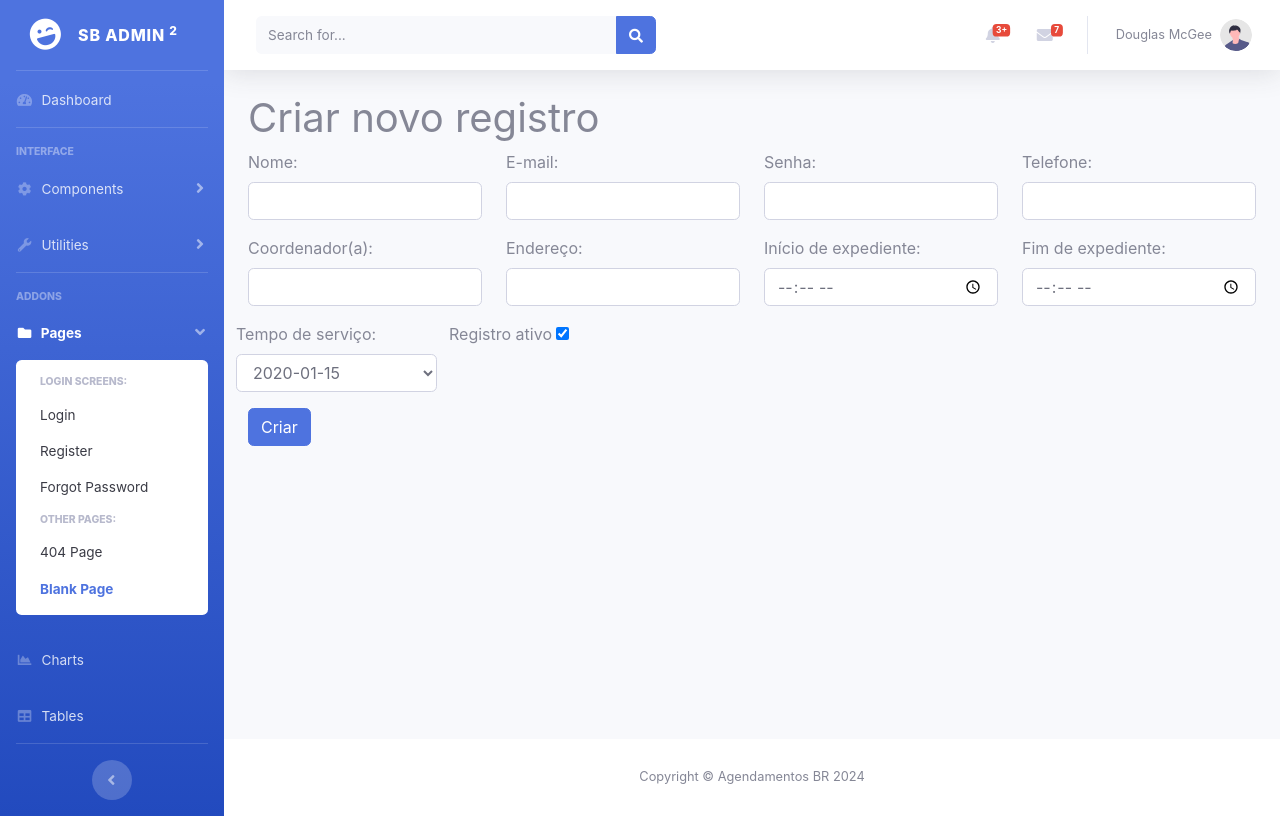
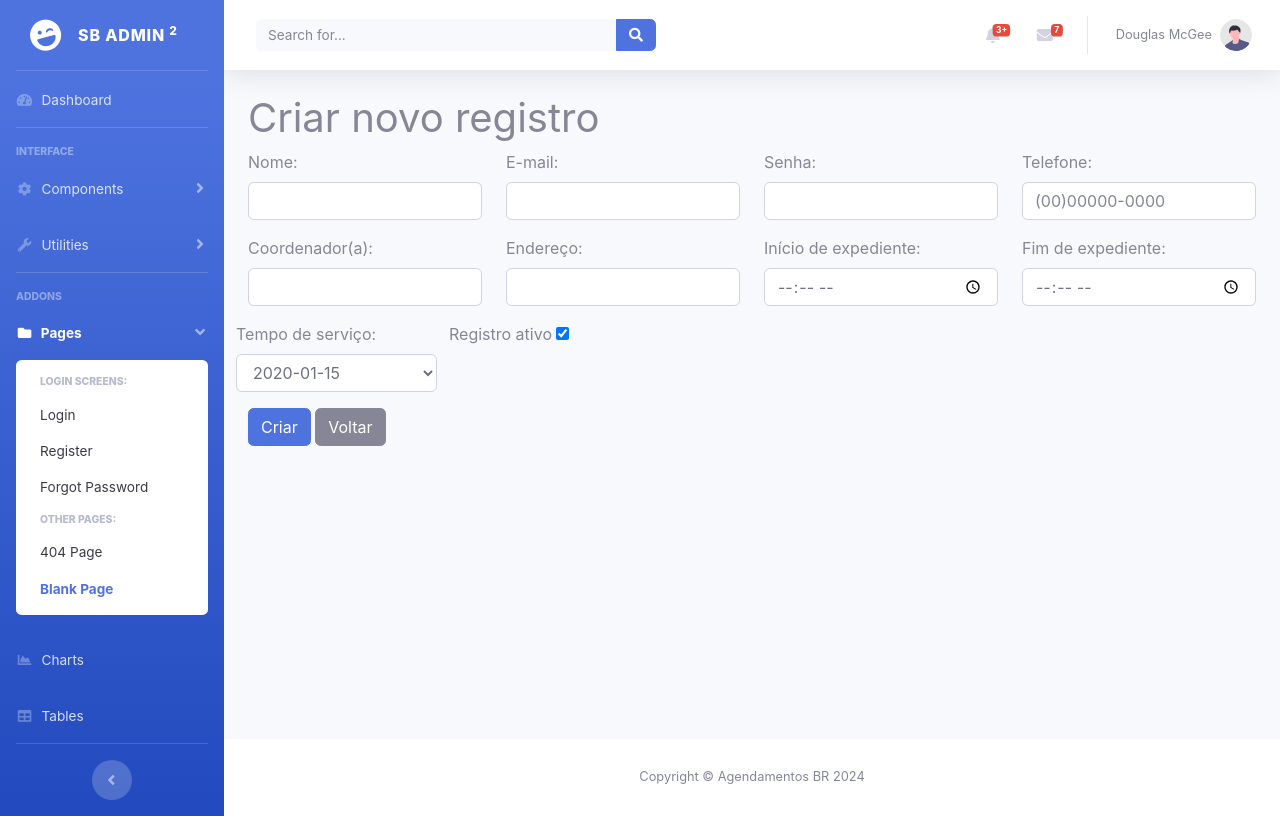
Before and after one commit to gabrielprogramadorweb/sistema-agendamentos, a Laravel app: template agendamentos/resources/views/Back/Units/create.blade.php in a window 1280 px wide. Run offline with Laravel 9, Linux system fonts and the light colour scheme; the template is opened without the code that fills it: most values are stand-ins (such as "Sample title", 1, 10 or a date in 2020).

Commit message:
[tarefa] - Criando botão com rota para voltar para a pagina principal de unidades

```diff
--- a/agendamentos/app/Http/Controllers/Super/UnitsController.php
+++ b/agendamentos/app/Http/Controllers/Super/UnitsController.php
@@ -58,7 +58,6 @@ class UnitsController extends Controller
     public function create()
     {
         try {
-
             $title = 'Criar unidade nova';
             $serviceTimes = $this->serviceTimes;
             return view('Back.Units.create', compact('title', 'serviceTimes'));
--- a/agendamentos/resources/views/Back/Layout/main.blade.php
+++ b/agendamentos/resources/views/Back/Layout/main.blade.php
@@ -170,16 +170,13 @@
                     </div>
                 </form>
 
-                <!-- Topbar Navbar -->
                 <ul class="navbar-nav ml-auto">
 
-                    <!-- Nav Item - Search Dropdown (Visible Only XS) -->
                     <li class="nav-item dropdown no-arrow d-sm-none">
                         <a class="nav-link dropdown-toggle" href="#" id="searchDropdown" role="button"
                            data-toggle="dropdown" aria-haspopup="true" aria-expanded="false">
                             <i class="fas fa-search fa-fw"></i>
                         </a>
-                        <!-- Dropdown - Messages -->
                         <div class="dropdown-menu dropdown-menu-right p-3 shadow animated--grow-in"
                              aria-labelledby="searchDropdown">
                             <form class="form-inline mr-auto w-100 navbar-search">
@@ -197,15 +194,12 @@
                         </div>
                     </li>
 
-                    <!-- Nav Item - Alerts -->
                     <li class="nav-item dropdown no-arrow mx-1">
                         <a class="nav-link dropdown-toggle" href="#" id="alertsDropdown" role="button"
                            data-toggle="dropdown" aria-haspopup="true" aria-expanded="false">
                             <i class="fas fa-bell fa-fw"></i>
-                            <!-- Counter - Alerts -->
                             <span class="badge badge-danger badge-counter">3+</span>
                         </a>
-                        <!-- Dropdown - Alerts -->
                         <div class="dropdown-list dropdown-menu dropdown-menu-right shadow animated--grow-in"
                              aria-labelledby="alertsDropdown">
                             <h6 class="dropdown-header">
@@ -248,7 +242,6 @@
                         </div>
                     </li>
 
-                    <!-- Nav Item - Messages -->
                     <li class="nav-item dropdown no-arrow mx-1">
                         <a class="nav-link dropdown-toggle" href="#" id="messagesDropdown" role="button"
                            data-toggle="dropdown" aria-haspopup="true" aria-expanded="false">
@@ -315,8 +308,6 @@
                     </li>
 
                     <div class="topbar-divider d-none d-sm-block"></div>
-
-                    <!-- Nav Item - User Information -->
                     <li class="nav-item dropdown no-arrow">
                         <a class="nav-link dropdown-toggle" href="#" id="userDropdown" role="button"
                            data-toggle="dropdown" aria-haspopup="true" aria-expanded="false">
@@ -324,7 +315,6 @@
                             <img class="img-profile rounded-circle"
                                  src="img/undraw_profile.svg">
                         </a>
-                        <!-- Dropdown - User Information -->
                         <div class="dropdown-menu dropdown-menu-right shadow animated--grow-in"
                              aria-labelledby="userDropdown">
                             <a class="dropdown-item" href="#">
@@ -346,18 +336,11 @@
                             </a>
                         </div>
                     </li>
+                </ul>
+            </nav>
+            @yield('content')
+        </div>
 
-                </ul>
-
-            </nav>
-            <!-- End of Topbar -->
-            @yield('content')
-
-
-        </div>
-        <!-- End of Main Content -->
-
-        <!-- Footer -->
         <footer class="sticky-footer bg-white">
             <div class="container my-auto">
                 <div class="copyright text-center my-auto">
@@ -365,20 +348,11 @@
                 </div>
             </div>
         </footer>
-        <!-- End of Footer -->
-
     </div>
-    <!-- End of Content Wrapper -->
-
 </div>
-<!-- End of Page Wrapper -->
-
-<!-- Scroll to Top Button-->
 <a class="scroll-to-top rounded" href="#page-top">
     <i class="fas fa-angle-up"></i>
 </a>
-
-<!-- Logout Modal-->
 <div class="modal fade" id="logoutModal" tabindex="-1" role="dialog" aria-labelledby="exampleModalLabel"
      aria-hidden="true">
     <div class="modal-dialog" role="document">
@@ -398,16 +372,9 @@
     </div>
 </div>
 
-<!-- Bootstrap core JavaScript-->
-<!-- <script src="vendor/jquery/jquery.min.js"></script>-->
 <script src="{{ asset('back/vendor/jquery/jquery.min.js') }}"></script>
-<!-- <script src="vendor/bootstrap/js/bootstrap.bundle.min.js"></script>-->
 <script src="{{ asset('back/vendor/bootstrap/js/bootstrap.bundle.min.js') }}"></script>
-<!-- Core plugin JavaScript-->
-<!-- <script src="vendor/jquery-easing/jquery.easing.min.js"></script>-->
 <script src="{{ asset('back/vendor/jquery-easing/jquery.easing.min.js') }}"></script>
-<!-- Custom scripts for all pages-->
-<!--<script src="js/sb-admin-2.min.js"></script>-->
 <script src="https://cdn.jsdelivr.net/npm/bootstrap@5.0.0/dist/js/bootstrap.bundle.min.js"
         integrity="sha384-p34f1UUtsS3wqzK/oa+vxW842/D/n7tGT9s4l8k7q9Ee5wichRP9N1qKHcO8I5n5"
         crossorigin="anonymous"></script>
@@ -415,14 +382,12 @@
 <script src="https://cdn.jsdelivr.net/npm/bootstrap@5.0.0-beta1/dist/js/bootstrap.bundle.min.js"></script>
 
 @yield('js')
-
 @push('scripts')
     <script src="{{ asset('back/vendor/datatables/jquery.dataTables.min.js') }}"></script>
     <script src="{{ asset('back/vendor/datatables/dataTables.bootstrap4.min.js') }}"></script>
     <script src="{{ asset('back/js/agendamentos/datatables-agendamentos.js') }}"></script>
+    <script src="https://code.jquery.com/jquery-3.6.0.min.js"></script>
+    <script src="https://cdnjs.cloudflare.com/ajax/libs/jquery.mask/1.14.16/jquery.mask.min.js"></script>
 @endpush
-
-
 </body>
-
 </html>
--- a/agendamentos/resources/views/Back/Units/create.blade.php
+++ b/agendamentos/resources/views/Back/Units/create.blade.php
@@ -46,7 +46,7 @@
 
                 <div class="form-group col-md-3">
                     <label for="phone">Telefone:</label>
-                    <input type="text" class="form-control" id="phone" name="phone" value="{{ old('phone') }}" required>
+                    <input type="text" class="form-control" id="phone" name="phone" placeholder="(00)00000-0000" value="{{ old('phone') }}" required>
                     @error('phone')
                     <div class="alert alert-danger">{{ $message }}</div>
                     @enderror
@@ -111,9 +111,16 @@
 
                 <div class="form-group col-md-10">
                     <button type="submit" class="btn btn-primary">Criar</button>
+                    <a href="{{ route('units.index') }}" class="btn btn-secondary">Voltar</a>
                 </div>
             </div>
 
         </form>
     </div>
 @endsection
+
+<script>
+    $(document).ready(function(){
+        $('#phone').mask('(00) 00000-0000');
+    });
+</script>
--- a/agendamentos/resources/views/Back/Units/edit.blade.php
+++ b/agendamentos/resources/views/Back/Units/edit.blade.php
@@ -67,6 +67,7 @@
                 </div>
                 <div class="form-group col-md-10">
                     <button type="submit" class="btn btn-primary">Salvar</button>
+                    <a href="{{ route('units.index') }}" class="btn btn-secondary">Voltar</a>
                 </div>
 
             </div>
```
